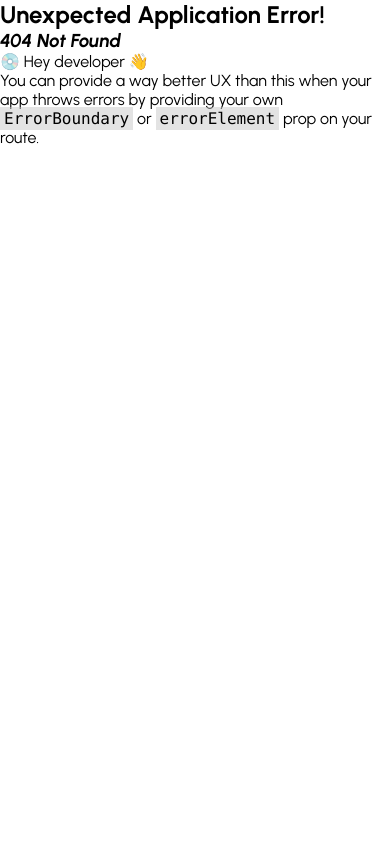
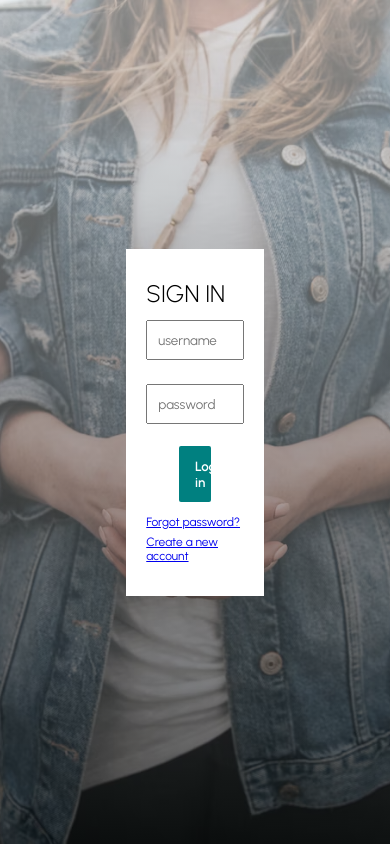
Before and after one commit to ghousali97/ecommerce-fe, a React (Create React App) app: page /login in a window 390 px wide. Before the commit this address had no page. Built offline with nearby package versions, Linux system fonts and the light colour scheme.

Commit message:
responsive

```diff
--- a/src/components/footer/footer.css
+++ b/src/components/footer/footer.css
@@ -104,16 +104,18 @@
 @media (max-width:600px) {
     .footer {
         flex-direction: column;
+        padding: 5px 10px;
+
     }
 
     .footer>* {
         padding: 5px 50px;
         margin: 0px;
-        width: 100%
+        width: 100%;
     }
 
-    .footer .right {
-        background-color: #eee;
+    .footer .left h1 {
+        font-size: 25px;
     }
 
     .footer .centre {
@@ -122,4 +124,6 @@
 
 
 
+
+
 }
--- a/src/components/navbar/Navbar.jsx
+++ b/src/components/navbar/Navbar.jsx
@@ -59,9 +59,7 @@ function Navbar() {
                     </div>
                     <div className="center"> <h1>Ecommerce.</h1></div>
                     <div className="right">
-                        <div className="menuItem">
-                            REGISTER
-                        </div>
+
                         <div className="menuItem">
                             SIGN IN
                         </div>
--- a/src/components/navbar/navbar.css
+++ b/src/components/navbar/navbar.css
@@ -74,6 +74,7 @@
 @media (max-width: 600px) {
     .navbar {
         padding: 2px 10px;
+        padding-right: 15px;
         height: 50px;
     }
 
@@ -95,13 +96,13 @@
     }
 
     .navbar .container-mobile .topContainer .left {
-        flex: 4;
+        flex: 2;
         display: flex;
         align-items: center;
     }
 
     .navbar .container-mobile .topContainer .center {
-        flex: 4;
+        flex: 6;
         text-align: center;
         display: flex;
         align-items: center;
@@ -110,20 +111,21 @@
     }
 
     .navbar .container-mobile .topContainer .center h1 {
-        font-size: 26px;
+        font-size: 28px;
     }
 
     .navbar .container-mobile .topContainer .right {
-        padding-left: 10px;
+        align-items: center;
+        justify-content: center;
     }
 
     .navbar .container-mobile .topContainer .right .menuItem {
-        font-size: 11px;
-        font-weight: 400;
+        font-size: 14px;
+        font-weight: 350;
     }
 
     .navbar .container-mobile .topContainer .right {
-        flex: 4;
+        flex: 2;
         display: flex;
         align-items: center;
         justify-content: space-between;
--- a/src/components/newsletter/newsletter.css
+++ b/src/components/newsletter/newsletter.css
@@ -1,6 +1,6 @@
 .newsletter {
     height: 60vh;
-    background-color: #fcf5f5;
+    background-color: blanchedalmond;
     display: flex;
     align-items: center;
     justify-content: center;
@@ -49,13 +49,23 @@
 
 @media (max-width:600px) {
     .newsletter {
-        height: 60vh;
+        height: 50vh;
         text-align: center;
         justify-content: center;
     }
 
+    .newsletter h1 {
+        font-size: 35px;
+        margin-bottom: 5px;
+    }
+
+    .newsletter .description {
+        font-size: 18px;
+        margin-bottom: 15px;
+    }
+
     .newsletter .inputContainer {
-        width: 80%
+        width: 85%
     }
 
 
--- a/src/components/productitems/productitem.css
+++ b/src/components/productitems/productitem.css
@@ -6,7 +6,7 @@
     display: flex;
     align-items: center;
     justify-content: center;
-    background-color: #f5fbfd;
+    background-color: #ececec;
     position: relative;
 
 }
@@ -66,8 +66,26 @@
 @media (max-width:600px) {
 
     .productitem {
-        width: 98%
+        width: 47%;
+        height: 25vh;
+        margin-bottom: 15px;
+        display: flex;
+        align-items: center;
+        justify-content: center;
+        background-color: #ececec;
+        position: relative;
     }
 
+    .productitem img {
+        height: 75%;
+        width: 100%;
+        object-fit: cover;
+        z-index: 2;
+    }
+
+    .productitem .circle {
+        width: 150px;
+        height: 150px;
+    }
 
 }
--- a/src/components/products/Products.jsx
+++ b/src/components/products/Products.jsx
@@ -3,12 +3,16 @@ import { popularProducts } from '../../data';
 import ProductItem from '../productitems/ProductItem';
 function Products() {
 
-    return (<div className='products'>
+    return (
+        <div className='wrapper'>
+            <h1>Our Products</h1>
+            <div className='products'>
                 {
                     popularProducts.map((product) => {
                         return <ProductItem product={product} />
                     })
                 }
+            </div>
         </div>)
 }
 
--- a/src/components/products/products.css
+++ b/src/components/products/products.css
@@ -1,4 +1,15 @@
-.products {
+.wrapper {
+    display: flex;
+    flex-direction: column;
+    align-items: center;
+}
+
+.wrapper h1 {
+    font-size: 50px;
+    margin-top: 20px;
+}
+
+.wrapper .products {
     display: flex;
     align-items: center;
     justify-content: space-between;
@@ -9,7 +20,7 @@
 @media (max-width:600px) {
 
     .products {
-        flex-direction: column;
+        flex-wrap: wrap;
         padding-top: 30px;
     }
 
--- a/src/pages/Login.jsx
+++ b/src/pages/Login.jsx
@@ -0,0 +1,25 @@
+import { Link } from 'react-router-dom';
+import './login.css';
+
+function Login() {
+
+    return (<div className="login">
+        <div className='formContainer'>
+            <h1>
+                SIGN IN
+            </h1>
+            <form>
+                <input placeholder="username" name="uname" type="text" />
+                <input placeholder="password" name="password" type="password" />
+                <button>Log in</button>
+                <Link> Forgot password?</Link>
+                <Link to="/register">Create a new account</Link>
+
+            </form>
+
+        </div>
+
+    </div>)
+}
+
+export default Login;
--- a/src/pages/Register.jsx
+++ b/src/pages/Register.jsx
@@ -0,0 +1,27 @@
+import { Link } from 'react-router-dom';
+import './register.css';
+
+function Register() {
+
+    return (<div className="register">
+        <div className='formContainer'>
+            <h1>
+                CREATE AN ACCOUNT
+            </h1>
+            <form>
+                <input placeholder="first name" name="fname" type="text" />
+                <input placeholder="last name" name="lname" type="text" />
+                <input placeholder="username" name="uname" type="text" />
+                <input placeholder="email" name="email" type="email" />
+                <input placeholder="password" name="password" type="password" />
+                <input placeholder="confirm password" name="cpassword" type="password" />
+                <button>Sign up</button>
+                <Link to="/login">Already have an account?</Link>
+            </form>
+
+        </div>
+
+    </div>)
+}
+
+export default Register;
--- /dev/null
+++ b/src/pages/login.css
@@ -0,0 +1,59 @@
+.login {
+
+    width: 100vw;
+    height: 100vh;
+    background: linear-gradient(rgba(255, 255, 255, 0.5),
+            rgba(11, 11, 11, 0.5)),
+        url("../../public/register.avif") center;
+    background-size: cover;
+    display: flex;
+    align-items: center;
+    justify-content: center;
+
+}
+
+.login .formContainer {
+    width: 25%;
+    padding: 30px 20px;
+    background-color: white;
+}
+
+.login .formContainer h1 {
+    font-size: 24px;
+    font-weight: 300;
+}
+
+.login .formContainer form {
+    display: flex;
+    flex-direction: column;
+
+}
+
+.login .formContainer form input {
+    flex: 1;
+    min-width: 40%;
+    margin: 12px 0;
+    padding: 10px;
+}
+
+.login .formContainer form button {
+    width: 32%;
+    border: none;
+    border-radius: 2px;
+    padding: 12px 16px;
+    background-color: teal;
+    color: white;
+    cursor: pointer;
+    display: block;
+    margin: auto;
+    font-weight: 600;
+    margin-top: 10px;
+    margin-bottom: 10px;
+}
+
+.login .formContainer form a {
+    margin: 3px 0px;
+    font-size: 12px;
+    text-decoration: underline;
+    cursor: pointer;
+}
--- /dev/null
+++ b/src/pages/register.css
@@ -0,0 +1,60 @@
+.register {
+
+    width: 100vw;
+    height: 100vh;
+    background: linear-gradient(rgba(255, 255, 255, 0.5),
+            rgba(11, 11, 11, 0.5)),
+        url("../../public/register.avif") center;
+    background-size: cover;
+    display: flex;
+    align-items: center;
+    justify-content: center;
+
+}
+
+.register .formContainer {
+    width: 25%;
+    padding: 30px 20px;
+    background-color: white;
+}
+
+.register .formContainer h1 {
+    font-size: 24px;
+    font-weight: 300;
+    margin-bottom: 10px;
+}
+
+.register .formContainer form {
+    display: flex;
+    flex-direction: column;
+
+}
+
+.register .formContainer form input {
+    flex: 1;
+    min-width: 40%;
+    margin: 6px 0;
+    padding: 10px;
+}
+
+.register .formContainer form button {
+    width: 32%;
+    border: none;
+    border-radius: 2px;
+    padding: 12px 16px;
+    background-color: teal;
+    color: white;
+    cursor: pointer;
+    display: block;
+    margin: auto;
+    font-weight: 600;
+    margin-top: 10px;
+    margin-bottom: 10px;
+}
+
+.register .formContainer form a {
+    margin: 3px 0px;
+    font-size: 12px;
+    text-decoration: underline;
+    cursor: pointer;
+}
```
Also changed, not shown: src/App.js (+10 -0 lines), public/register.avif (added). Lines whose indentation alone changed are shown as unchanged.
